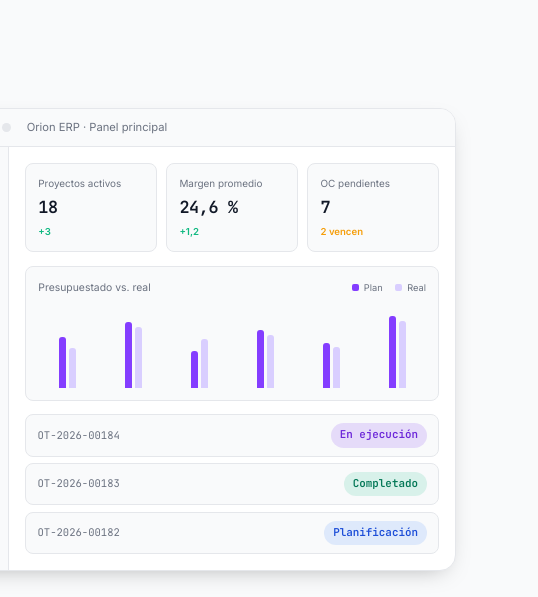
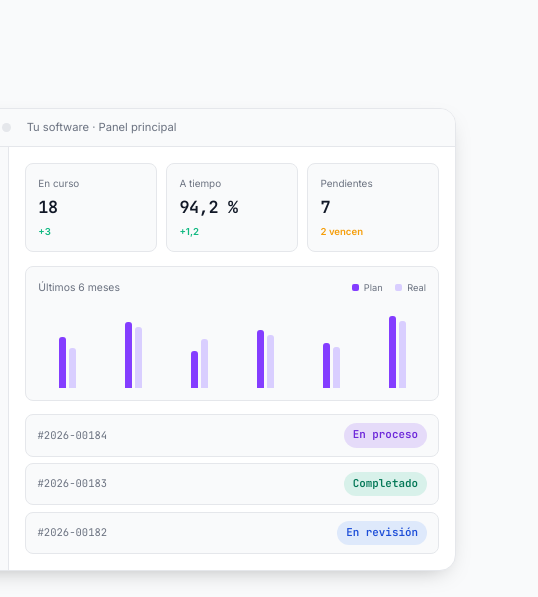
Before and after one commit to xavieradriaan/qubisoftec, a plain HTML site: page index.html in a window 1280 px wide. Shown: the part 177-774 px from the top of the page, 742-1280 px from the left. Drawn offline with Linux system fonts and the light colour scheme.

Commit message:
Hacer genérica la maqueta del hero: "Tu software · Panel principal"
Esa maqueta no era Orion ERP: es HTML y CSS a mano, mientras las capturas
reales del panel están más abajo en la ficha del producto. La página enseñaba
un panel inventado arriba y el verdadero abajo. Ahora el rótulo y el
vocabulario son neutros (En curso / A tiempo / Pendientes, #2026-00184), así
se reconocen en ella los seis sectores que el sitio lista, no solo obra.

Sin cambios en CSS ni JS: .mock y .mock__bar están compartidos con la maqueta
de Facturación y con el marco de las capturas reales.

```diff
--- a/index.html
+++ b/index.html
@@ -132,10 +132,14 @@
       </ul>
     </div>
 
-    <!-- Maqueta ilustrativa del panel de Orion ERP -->
+    <!-- Maqueta ilustrativa y deliberadamente genérica: no representa a ninguno
+         de los cuatro productos. Las capturas reales del panel de Orion ERP
+         están más abajo, en su ficha (#producto-1). Aquí el vocabulario se
+         mantiene neutro a propósito, para que se reconozca en ella tanto una
+         constructora como una bodega, una cuadrilla en campo o un retail. -->
     <div class="hero__art" aria-hidden="true">
       <div class="mock mock--app">
-        <div class="mock__bar"><span></span><span></span><span></span><em>Orion ERP · Panel principal</em></div>
+        <div class="mock__bar"><span></span><span></span><span></span><em>Tu software · Panel principal</em></div>
         <div class="mock__body">
           <aside class="mock__side">
             <span class="mock__logo"></span>
@@ -143,12 +147,12 @@
           </aside>
           <div class="mock__main">
             <div class="mock__kpis">
-              <div class="mock__kpi"><small>Proyectos activos</small><b>18</b><span class="spark up">+3</span></div>
-              <div class="mock__kpi"><small>Margen promedio</small><b>24,6 %</b><span class="spark up">+1,2</span></div>
-              <div class="mock__kpi"><small>OC pendientes</small><b>7</b><span class="spark warn">2 vencen</span></div>
+              <div class="mock__kpi"><small>En curso</small><b>18</b><span class="spark up">+3</span></div>
+              <div class="mock__kpi"><small>A tiempo</small><b>94,2 %</b><span class="spark up">+1,2</span></div>
+              <div class="mock__kpi"><small>Pendientes</small><b>7</b><span class="spark warn">2 vencen</span></div>
             </div>
             <div class="mock__chart">
-              <div class="mock__chart-head"><small>Presupuestado vs. real</small><span class="lg"><i class="a"></i>Plan <i class="b"></i>Real</span></div>
+              <div class="mock__chart-head"><small>Últimos 6 meses</small><span class="lg"><i class="a"></i>Plan <i class="b"></i>Real</span></div>
               <div class="bars">
                 <div class="bar"><u style="height:62%"></u><u class="r" style="height:48%"></u></div>
                 <div class="bar"><u style="height:80%"></u><u class="r" style="height:74%"></u></div>
@@ -159,9 +163,9 @@
               </div>
             </div>
             <div class="mock__rows">
-              <div class="row"><span>OT-<span data-year>2025</span>-00184</span><b class="pill pill--run">En ejecución</b></div>
-              <div class="row"><span>OT-<span data-year>2025</span>-00183</span><b class="pill pill--ok">Completado</b></div>
-              <div class="row"><span>OT-<span data-year>2025</span>-00182</span><b class="pill pill--plan">Planificación</b></div>
+              <div class="row"><span>#<span data-year>2026</span>-00184</span><b class="pill pill--run">En proceso</b></div>
+              <div class="row"><span>#<span data-year>2026</span>-00183</span><b class="pill pill--ok">Completado</b></div>
+              <div class="row"><span>#<span data-year>2026</span>-00182</span><b class="pill pill--plan">En revisión</b></div>
             </div>
           </div>
         </div>
```
Also changed, not shown: en/index.html (+13 -9 lines), README.md.
